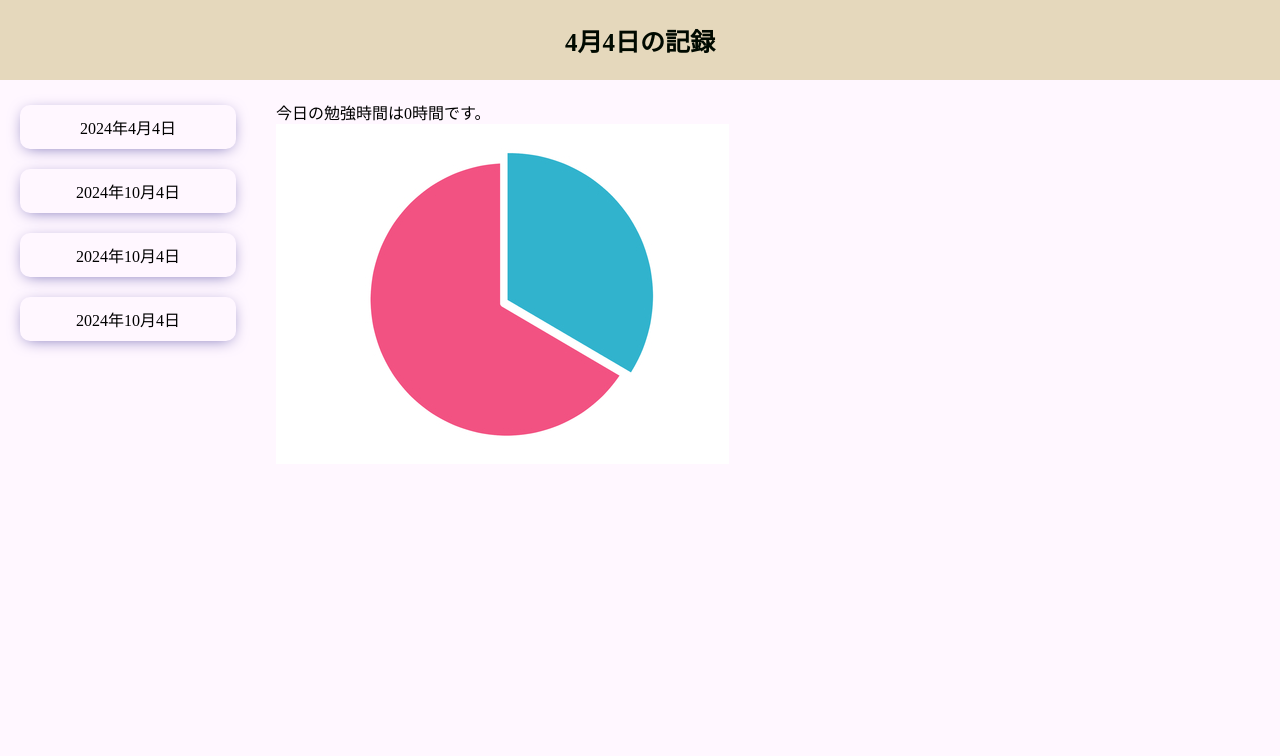
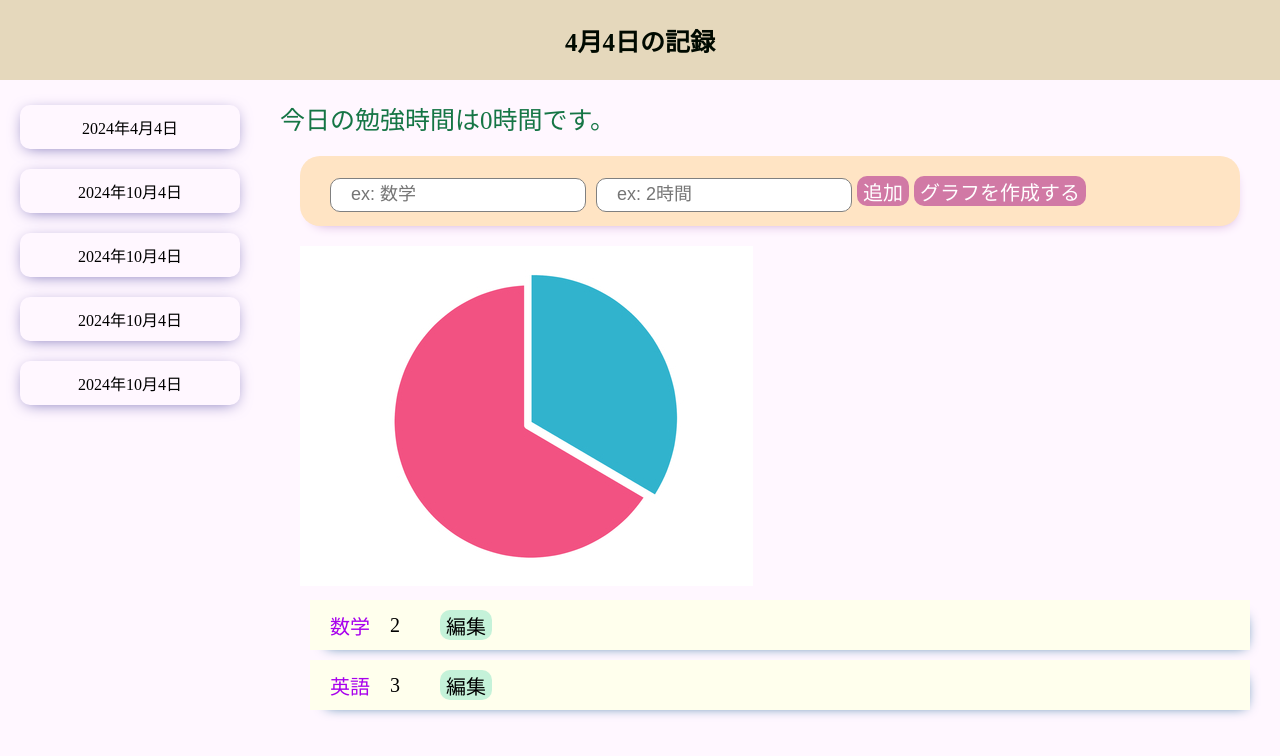
Before and after one commit to Nanahoshi74/learning-record-app-client, a React (Create React App) app: page / in a window 1280 px wide. Shown: the top 756 px of the page. Built offline with nearby package versions, Linux system fonts and the light colour scheme.

Commit message:
homeのcssなどをあて終わった。次はapiの作成と実際の処理を書いていく

```diff
--- /dev/null
+++ b/src/components/edithome/EditHome.css
@@ -0,0 +1,61 @@
+.edithome {
+	width: 100%;
+	align-items: center;
+	/* margin: 30px 0; */
+}
+
+.edithomeWrapper {
+	justify-content: center;
+	align-items: center;
+	margin: 20px;
+	/* padding: 20px; */
+}
+
+.editform {
+	height: 30px;
+  width: 900px;
+  background-color: bisque;
+  border-radius: 20px;
+  /* display: flex; */
+	margin-bottom: 20px;
+  padding: 20px;
+  flex-direction: column;
+  justify-content: center;
+  box-shadow: 3px 7px 13px -10px #b985c3;
+}
+
+.editinput {
+	height: 30px;
+  border-radius: 10px;
+  border: 1px solid gray;
+  font-size: 18px;
+  font-weight: 500;
+  cursor: pointer;
+  padding-left: 20px;
+  margin-bottom: 15px;
+	margin-left: 10px;
+}
+
+.addbutton {
+	height: 30px;
+  border-radius: 10px;
+  border: none;
+  background-color: #D179A5;
+  color: white;
+  font-size: 20px;
+  font-weight: 500;
+  cursor: pointer;
+	margin-left: 5px;
+}
+
+.showrecord {
+	align-items: center;
+	justify-content: center;
+	flex-direction: column;
+}
+
+.subjectname {
+	align-items: center;
+	justify-content: center;
+	flex-direction: column;
+}
--- /dev/null
+++ b/src/components/edithome/EditHome.jsx
@@ -0,0 +1,48 @@
+import React from "react";
+import "./EditHome.css";
+import { StudyDates } from "../../dummyData";
+import ShowRecord from "../showrecord/ShowRecord";
+
+const showrecord = (recordObj) => {
+  return Object.keys(recordObj).map((item) => (
+    <>
+      <span className="subjectname">{item}</span>
+      <span className="studytime">{recordObj[item]}</span>
+    </>
+  ));
+};
+
+const EditHome = () => {
+  return (
+    <div className="edithome">
+      <div className="edithomeWrapper">
+        <form action="" className="editform">
+          <input
+            type="text"
+            className="editinput"
+            required
+            placeholder="ex: 数学"
+          />
+          <input
+            type="number"
+            className="editinput"
+            required
+            placeholder="ex: 2時間"
+          />
+          <button className="addbutton">追加</button>
+          <button className="addbutton">グラフを作成する</button>
+        </form>
+        {StudyDates[0]["photo"] ? (
+          <img src="/assets/graph/1.jpeg" alt="" />
+        ) : (
+          <div>表示する画像がありません</div>
+        )}
+        {Object.keys(StudyDates[0]["record"]).map((item) => (
+          <ShowRecord item={item} time={StudyDates[0]["record"][item]} />
+        ))}
+      </div>
+    </div>
+  );
+};
+
+export default EditHome;
--- /dev/null
+++ b/src/components/showrecord/ShowRecord.css
@@ -0,0 +1,40 @@
+.showrecord {
+	width: 100%;
+  box-shadow: 6px 7px 13px -11px #065489;
+	margin: 10px;
+}
+
+.showrecordWrapper {
+	height: 50px;
+	display: flex;
+	background-color: #FFFFED;
+	flex-direction: initial;
+	align-items: center;
+	/* justify-content: center; */
+}
+
+.subject {
+	align-items: center;
+	justify-content: center;
+	padding: 20px;
+	font-size: 20px;
+	font-weight: 300;
+	color: #A800ED;
+}
+
+.studytime {
+	font-size: 20px;
+	font-weight: 200;
+}
+
+.editbutton {
+	height: 30px;
+  border-radius: 10px;
+  border: none;
+  background-color: #C5F2D9;
+  color: black;
+  font-size: 20px;
+  font-weight: 300;
+  cursor: pointer;
+	margin-left: 40px;
+}
--- /dev/null
+++ b/src/components/showrecord/ShowRecord.jsx
@@ -0,0 +1,19 @@
+import React from "react";
+import "./ShowRecord.css";
+import { StudyDates } from "../../dummyData";
+
+const ShowRecord = ({ item, time}) => {
+  return <div className="showrecord">
+    <div className="showrecordWrapper">
+      <div className="subject">
+        {item}
+      </div>
+      <div className="studytime">
+        {time}
+      </div>
+      <button className="editbutton">編集</button>
+    </div>
+  </div>;
+};
+
+export default ShowRecord;
--- a/src/components/sidebar/Sidebar.css
+++ b/src/components/sidebar/Sidebar.css
@@ -1,5 +1,5 @@
 .sidebar {
-  flex: 1.5;
+  flex: 3;
   height: 100vh;
 }
 
--- a/src/components/studyrecord/StudyRecord.css
+++ b/src/components/studyrecord/StudyRecord.css
@@ -1,8 +1,32 @@
 .studyrecord {
-  flex: 6;
+  flex: 9;
   height: 100vh;
+  width: 100%;
 }
 
 .studyrecordWrapper {
+  /* display: flex; */
   padding: 20px;
+  align-items: center;
+  flex-direction: column;
+  justify-content: center;
+  /* margin-bottom: 20px; */
 }
+
+.studyrecordTop {
+  align-items: center;
+  justify-content: center;
+}
+
+.studyrecordMessage {
+  font-size: 25px;
+  font-weight: 30px;
+  color: #157545;
+}
+
+.studyrecordCenter {
+  display: flex;
+  flex-direction: column;
+  align-items: center;
+  justify-content: center;
+}
--- a/src/components/studyrecord/StudyRecord.jsx
+++ b/src/components/studyrecord/StudyRecord.jsx
@@ -1,9 +1,10 @@
 import React from "react";
 import "./StudyRecord.css";
 import { StudyDates } from "../../dummyData";
+import EditHome from "../edithome/EditHome";
+import ShowRecord from "../showrecord/ShowRecord";
 
 const StudyRecord = () => {
-  console.log(StudyDates);
   return (
     <div className="studyrecord">
       <div className="studyrecordWrapper">
@@ -13,14 +14,7 @@ const StudyRecord = () => {
           </span>
         </div>
         <div className="studyrecordCenter">
-          {StudyDates[0]["photo"] ? (
-            <img src="assets/graph/1.jpeg" alt="" className="graphImg" />
-          ) : (
-            <div className="notexistImgMsg">画像がありません</div>
-          )}
-        </div>
-        <div className="studyrecordbottom">
-
+          <EditHome />
         </div>
       </div>
     </div>
--- a/src/dummyData.js
+++ b/src/dummyData.js
@@ -23,4 +23,10 @@ export const StudyDates = [
     photo: "/graph/2.jpeg",
     record: { 社会: 10, 国語: 1 },
   },
+  {
+    id: 5,
+    date: "2024年10月4日",
+    photo: "/graph/3.jpeg",
+    record: null,
+  },
 ];
```
